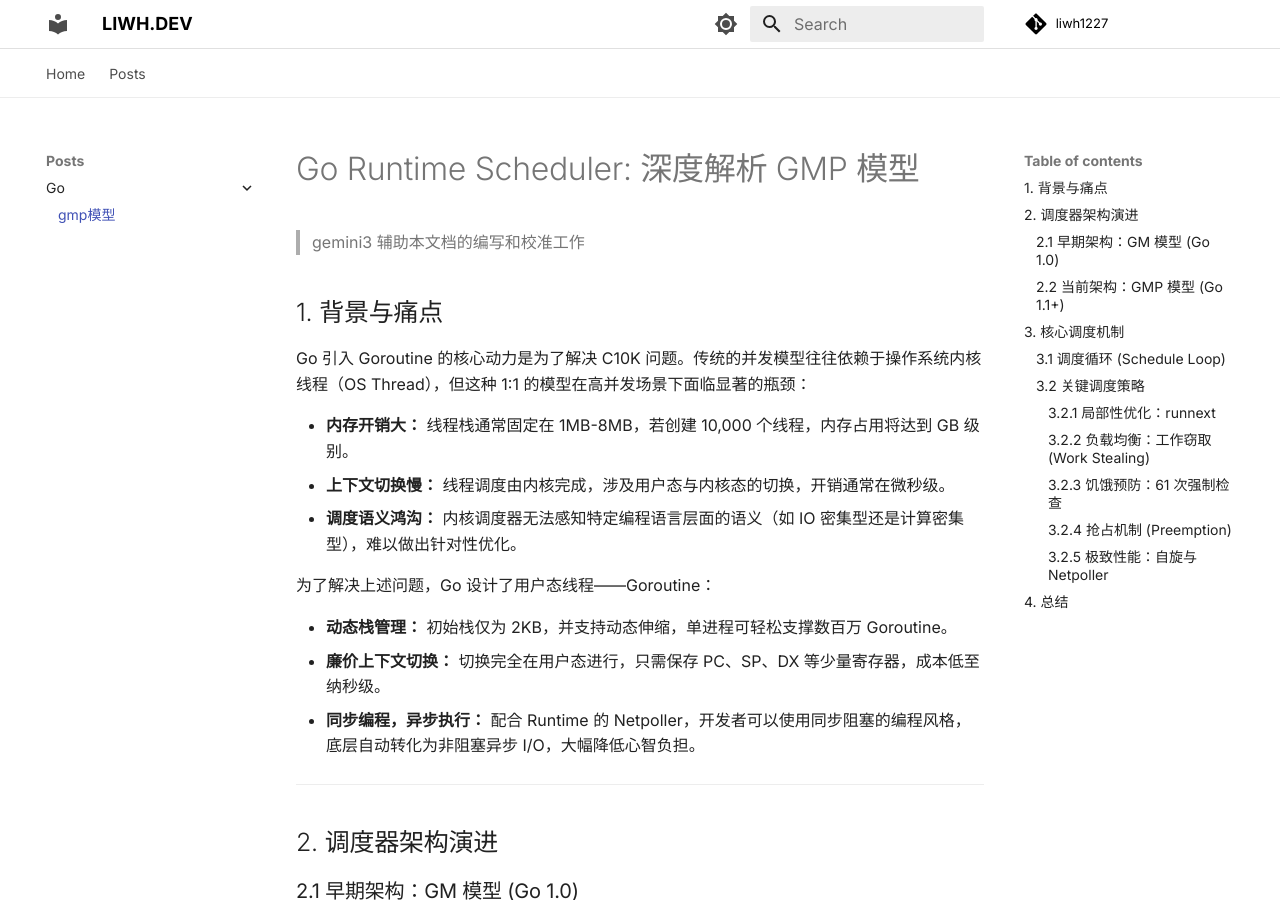
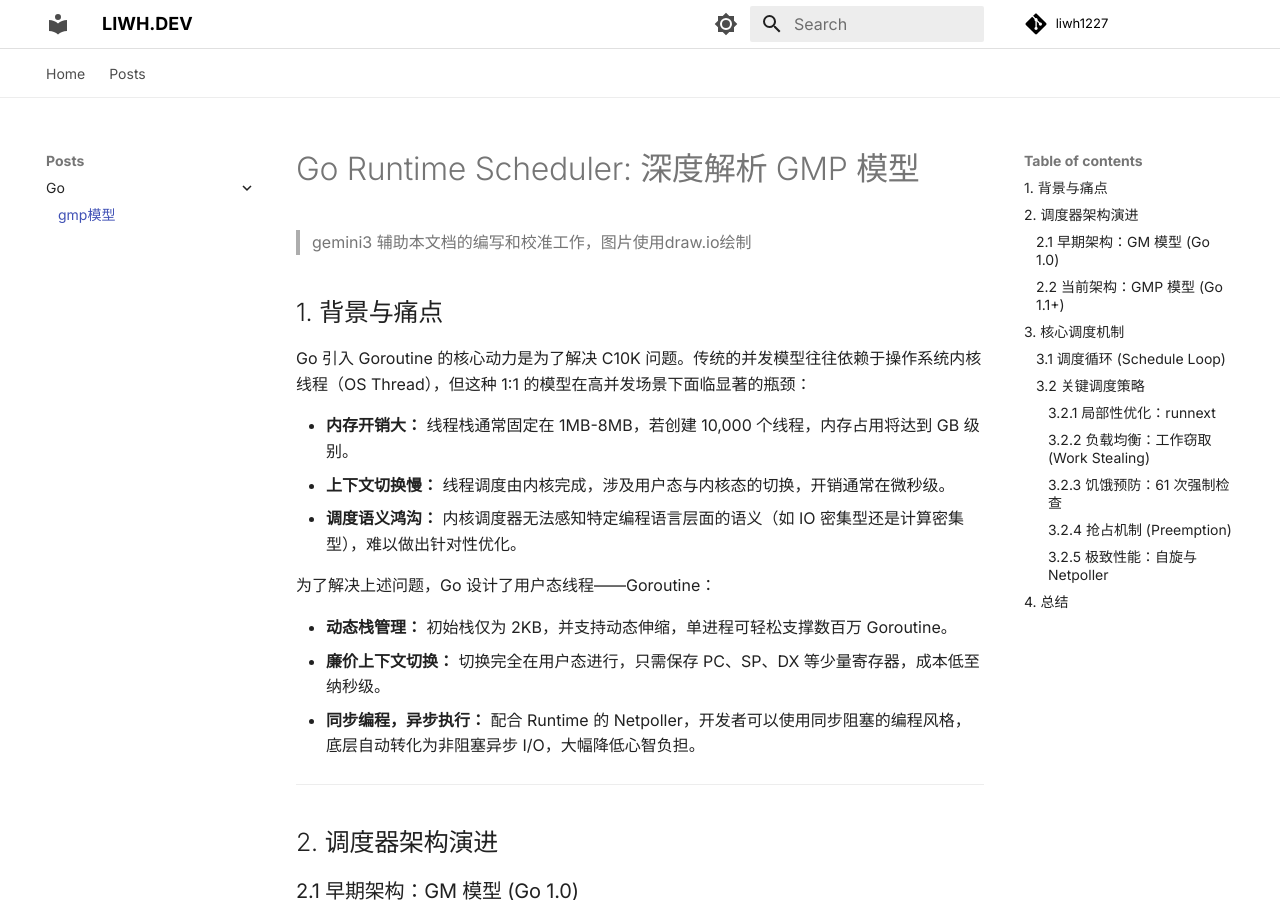
Before and after one commit to liwh1227/liwh1227.github.io, an MkDocs documentation site: the page built from docs/posts/go/gmp初探.md, in a window 1280 px wide and 900 px high. Built offline with MkDocs 1.6.1 and Material for MkDocs 9.7.7, drawn with Linux system fonts in a browser that asks for light colours; comment, search, counter and statistics services are not loaded.

Commit message:
docs: add requirements.txt

```diff
--- a/docs/posts/go/gmp初探.md
+++ b/docs/posts/go/gmp初探.md
@@ -9,7 +9,7 @@
 
 # Go Runtime Scheduler: 深度解析 GMP 模型
 
-> gemini3 辅助本文档的编写和校准工作
+> gemini3 辅助本文档的编写和校准工作，图片使用draw.io绘制
 
 ## 1. 背景与痛点
 
--- /dev/null
+++ b/requirements.txt
@@ -0,0 +1,3 @@
+mkdocs-material
+mkdocs-awesome-pages-plugin
+mkdocs-glightbox
```
Also changed, not shown: 1 other file.
